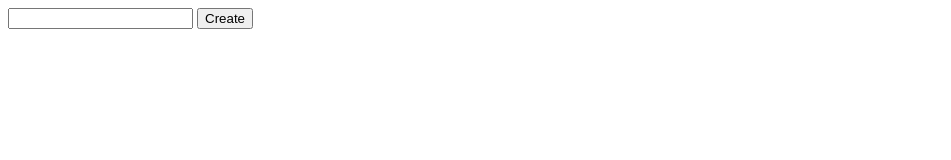
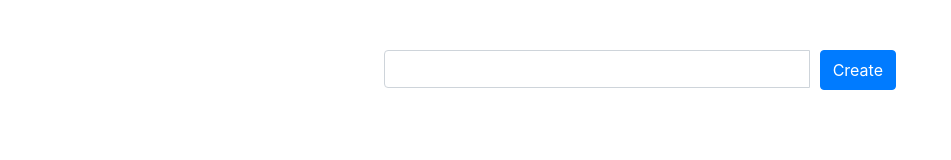
Before and after one commit to stojanoviicmarko/Simple-TODO-List, a plain HTML site: page index.html in a window 1280 px wide. Shown: the whole page, without its empty margins (0-951 px from the left). Drawn offline with nearby package versions, Linux system fonts and the light colour scheme.

Commit message:
Can create a item

```diff
--- a/index.html
+++ b/index.html
@@ -4,17 +4,23 @@
     <meta charset="UTF-8">
     <meta name="viewport" content="width=device-width, initial-scale=1.0">
     <meta http-equiv="X-UA-Compatible" content="ie=edge">
+    <link rel="stylesheet" href="https://stackpath.bootstrapcdn.com/bootstrap/4.3.1/css/bootstrap.min.css"
+        integrity="sha384-ggOyR0iXCbMQv3Xipma34MD+dH/1fQ784/j6cY/iJTQUOhcWr7x9JvoRxT2MZw1T" crossorigin="anonymous">
+    <link rel="stylesheet" href="style.css">
     <title>ToDo List</title>
 </head>
 <body>
-    <div>
-        <input type="text">
-        <button onclick="createItem()">Create</button>
+    <div class="input-group mb-3">
+        <input type="text" class="form-control" id="input" aria-label="Sizing example input"
+            aria-describedby="inputGroup-sizing-default">
+        <button type="button" id="button" class="btn btn-primary" onclick="createItem()">Create</button>
     </div>
     <div>
-        <ul id="list">
+        <ul class="list-group" id="list">
 
         </ul>
     </div>
+
+    <script src="script.js"></script>
 </body>
 </html>
--- a/script.js
+++ b/script.js
@@ -1,9 +1,13 @@
 function createItem() {
     let list = document.getElementById('list');
+    let input = document.getElementById('input');
     let item = document.createElement('li');
 
-    item.textContent = "Test";
+    item.classList.add('list-group-item');
+
+    item.innerHTML = input.value;
 
     list.appendChild(item);
 
+    input.value = "";
 }
--- a/style.css
+++ b/style.css
@@ -0,0 +1,24 @@
+body{
+    margin-right: 30%;
+    margin-left: 30%;
+}
+#input{
+    margin-top: 50px;
+    margin-right: 10px;
+}
+#button{
+    margin-top: 50px;
+    height: 40px;
+}
+li:hover{
+    background-color: rgb(216, 216, 216);
+}
+
+
+
+@media only screen and (max-width: 1000px) {
+    body{
+        margin-right: 10%;
+        margin-left: 10%;
+    }
+}
```
